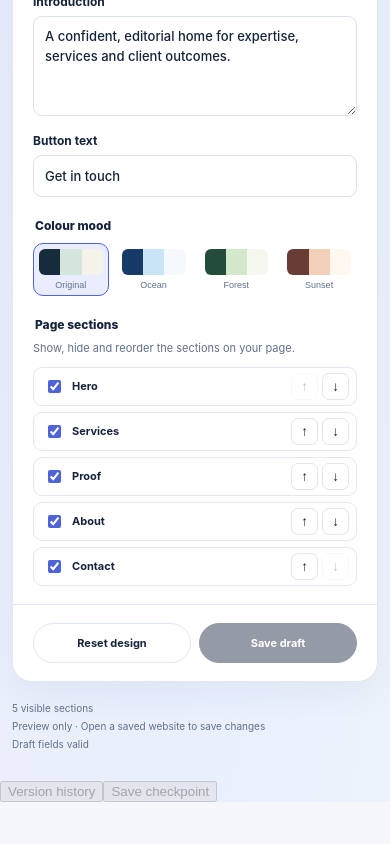
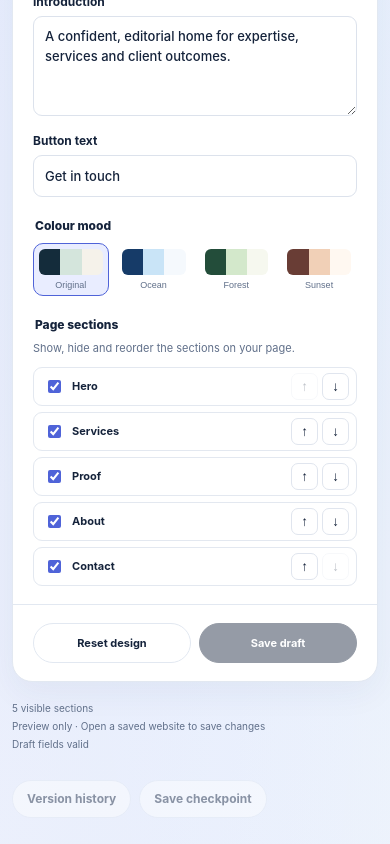
Before and after one commit to trendorafindsinc-jpg/lucia-os, a Next.js app: page /editor in a window 390 px wide. Shown: the part 2676-3520 px from the top of the page. Before the commit the page ends 3478 px from the top, so only its background shows below. Built offline with nearby package versions, Linux system fonts and the light colour scheme.

Commit message:
style(loom): add responsive version history panel

```diff
--- a/src/app/editor/editor.css
+++ b/src/app/editor/editor.css
@@ -70,3 +70,21 @@
 .editor-page-footer { display:flex; justify-content:space-between; gap:12px; padding:20px 0 30px; color:var(--color-muted); font-size:10px; }
 @media(max-width:980px) { .editor-workspace { grid-template-columns:minmax(280px,340px) minmax(0,1fr); gap:14px; } .editor-panel { position:static; max-height:none; } .preview-site-nav nav { display:none; } }
 @media(max-width:700px) { .editor-page { width:calc(100% - 24px); } .editor-topbar { min-height:66px; } .editor-unsaved { display:none; } .editor-heading { padding:30px 0 20px; } .editor-workspace { grid-template-columns:1fr; } .editor-preview-wrap { grid-row:1; } .editor-panel { grid-row:2; } .editor-preview { margin:0 7px 7px; } .preview-hero { min-height:260px; } .preview-hero-art { width:50%; right:-16%; bottom:-20%; } .editor-page-footer { flex-direction:column; gap:6px; } }
+
+
+.version-history-launcher { width:min(1440px,calc(100% - 40px)); margin:0 auto 28px; }
+.version-history-actions { display:flex; flex-wrap:wrap; gap:8px; }
+.version-history-actions button,.version-history-panel button { min-height:38px; border:1px solid var(--color-line); border-radius:999px; padding:0 14px; background:white; color:var(--color-ink); font:inherit; font-size:12px; font-weight:750; cursor:pointer; }
+.version-history-actions button:disabled,.version-history-panel button:disabled { opacity:.45; cursor:not-allowed; }
+.version-history-panel { margin-top:12px; border:1px solid var(--color-line); border-radius:16px; padding:18px; background:white; box-shadow:var(--shadow-soft); }
+.version-history-heading { display:flex; align-items:center; justify-content:space-between; gap:12px; }
+.version-history-heading h2 { margin:0; font-size:20px; letter-spacing:-.04em; }
+.version-history-panel > p { color:var(--color-muted); font-size:12px; line-height:1.6; }
+.version-history-panel ol { display:grid; gap:8px; margin:14px 0 0; padding:0; list-style:none; }
+.version-history-panel li { display:flex; align-items:center; justify-content:space-between; gap:14px; border:1px solid var(--color-line); border-radius:12px; padding:12px; }
+.version-history-panel li strong,.version-history-panel li time { display:block; }
+.version-history-panel li strong { font-size:13px; }
+.version-history-panel li time { margin-top:4px; color:var(--color-muted); font-size:10px; }
+.version-history-panel li p { margin:6px 0 0; color:var(--color-muted); font-size:12px; }
+.version-history-panel .editor-notice { margin:10px 0 0; }
+@media(max-width:700px) { .version-history-launcher { width:calc(100% - 24px); } .version-history-panel li { align-items:flex-start; flex-direction:column; } }
```
